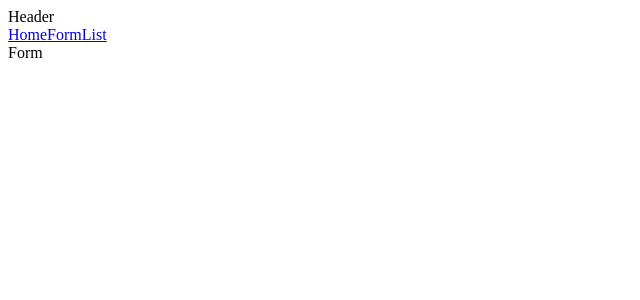
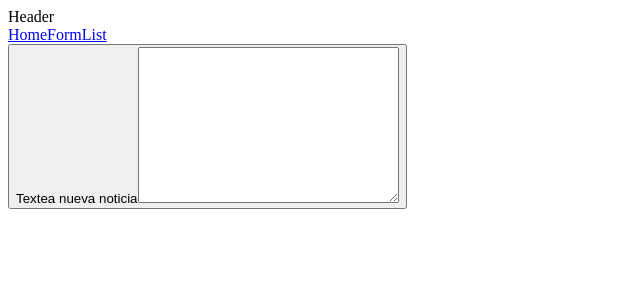
Before and after one commit to tianfanshan/MiniProyejcReact, a React (Create React App) app: page /form in a window 1280 px wide. Shown: the top 300 px of the page, without its empty margins (0-640 px from the left). Built offline with nearby package versions, Linux system fonts and the light colour scheme.

Commit message:
empezado form en develop

```diff
--- a/src/components/Form/Form.jsx
+++ b/src/components/Form/Form.jsx
@@ -1,8 +1,16 @@
 import React from 'react'
 
 const Form = () => {
+
   return (
-    <div>Form</div>
+    <div>
+        <form action="">
+            <button type='submit'>
+            <label htmlFor="">Textea nueva noticia</label>
+            <textarea name="" id="" cols="30" rows="10"></textarea>
+            </button>
+        </form>
+    </div>
   )
 }
 
```
